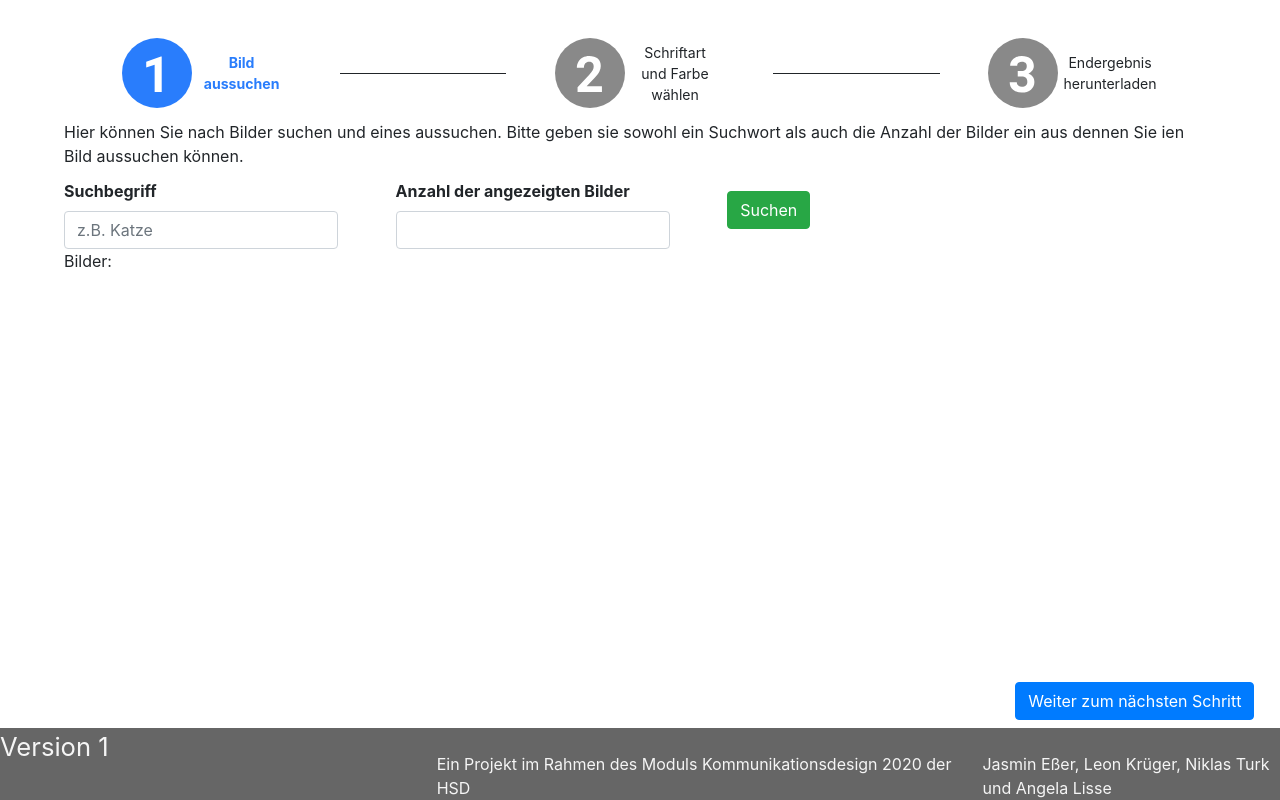
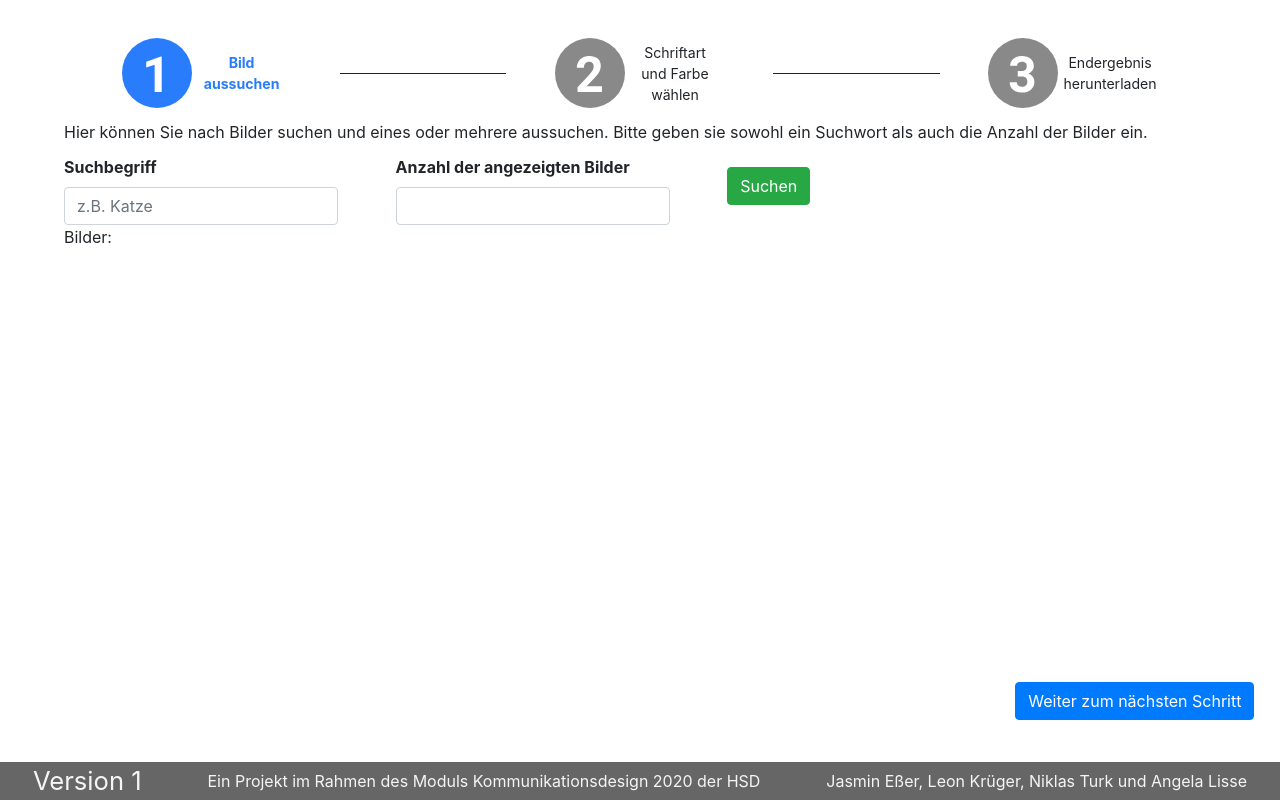
Before and after one commit to L30N74/KommDes-TypographyVisualiser, a Flask app: page / in a window 1280 px wide. Run offline with Flask 2, Linux system fonts and the light colour scheme; some libraries are stand-ins or nearby versions.

Commit message:
fix footer and change picture sizefrom pictureselection

```diff
--- a/TypographyVisualiser/static/css/step1.css
+++ b/TypographyVisualiser/static/css/step1.css
@@ -37,8 +37,10 @@ label {
     /*background: rgba(0,0,0,0.61);*/
 }
 .image-container > img {
-    min-height: 30%;
-    min-width: 30%;
+    min-width: 100%;
+    min-height: 100%;
+    width: auto;
+    height: auto;
 }
 /*einzelne images*/
 .search-result-images {
--- a/TypographyVisualiser/static/css/style.css
+++ b/TypographyVisualiser/static/css/style.css
@@ -68,6 +68,16 @@ footer {
 footer span {
     color: whitesmoke;
 }
+/* Footer */
 footer .version {
    font-size: 2vw;
 }
+
+.footer-content {
+    display: flex;
+    justify-content: space-around;
+}
+.description, .participants {
+    display: flex;
+    align-items: center;
+}
--- a/TypographyVisualiser/templates/step1.html
+++ b/TypographyVisualiser/templates/step1.html
@@ -37,8 +37,8 @@
             </div>
         </div>
         <div class="form">
-            <p id="log" class="page-description">Hier können Sie nach Bilder suchen und eines aussuchen. Bitte geben sie
-                sowohl ein Suchwort als auch die Anzahl der Bilder ein aus dennen Sie ien Bild aussuchen können.
+            <p id="log" class="page-description">Hier können Sie nach Bilder suchen und eines oder mehrere aussuchen. Bitte geben sie
+                sowohl ein Suchwort als auch die Anzahl der Bilder ein.
             </p>
             <form method="post" id="form">
                 <div class="form-container">
@@ -66,16 +66,14 @@
 </main>
 
 <footer>
-    <div class="row">
-        <div class="col-md-4">
-            <span class="version">Version 1</span>
+    <div class="footer-content">
+        <div class="version">
+            <span>Version 1</span>
         </div>
-        <div class="col-md-5">
-            <br>
+        <div class="description">
             <span>Ein Projekt im Rahmen des Moduls Kommunikationsdesign 2020 der HSD</span>
         </div>
-        <div class="col-md-3">
-            <br>
+        <div class="participants">
             <span>Jasmin Eßer, Leon Krüger, Niklas Turk und Angela Lisse</span>
         </div>
     </div>
```
Also changed, not shown: TypographyVisualiser/templates/step2.html (+6 -8 lines), TypographyVisualiser/templates/step3.html (+6 -8 lines).
